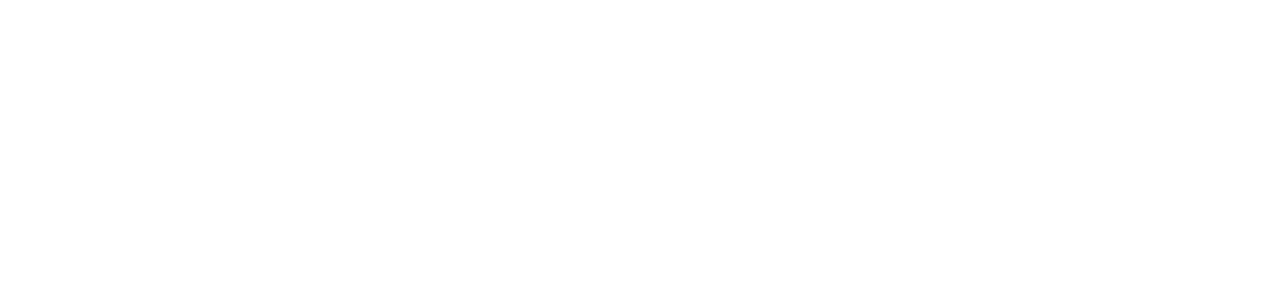
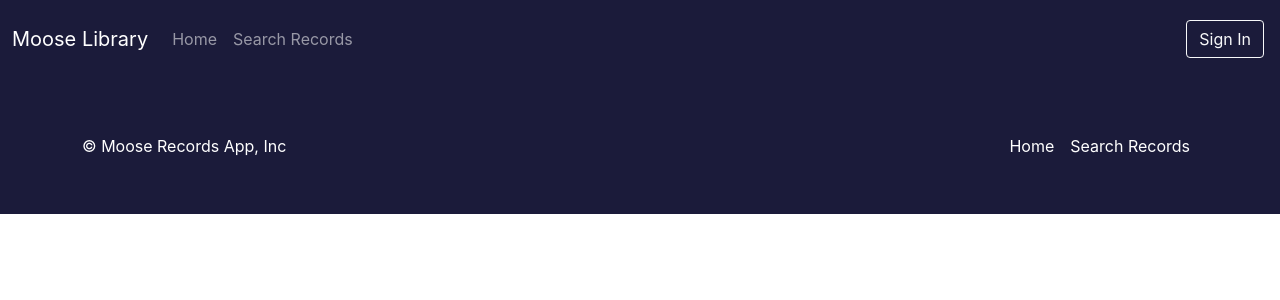
Before and after one commit to milosDamjanovic17/react-records, a React (Create React App) app in the folder 02-frontend/react-records/: page / in a window 1280 px wide. Shown: the top 300 px of the page. Built offline with nearby package versions, Linux system fonts and the light colour scheme; the HTML template or start-up script is replaced by a standard one.

Commit message:
added starting navbar and footer

```diff
--- a/02-frontend/react-records/src/App.tsx
+++ b/02-frontend/react-records/src/App.tsx
@@ -1,11 +1,13 @@
 import React from 'react';
 import './App.css';
 import Navbar from './layouts/NavbarAndFooter/Navbar';
+import Footer from './layouts/NavbarAndFooter/Footer';
 
 function App() {
   return (
     <>
       <Navbar />
+      <Footer />
     </>
   );
 }
--- /dev/null
+++ b/02-frontend/react-records/src/layouts/NavbarAndFooter/Footer.tsx
@@ -0,0 +1,26 @@
+import React from "react";
+
+const Footer = () => {
+
+   return(
+      <div className="main-color">
+      <footer className="container d-flex flex-wrap justify-content-between align-items-center py-5 main-color">
+         <p className="col-mb-4 mb-0 text-white">© Moose Records App, Inc</p>
+         <ul className="nav navbar-dark col-md-4 justify-content-end">
+            <li className="nav-item">
+               <a href="#" className="nav-link px-2 text-white">
+                  Home
+               </a>
+            </li>
+            <li className="nav-item">
+               <a href="#" className="nav-link px-2 text-white">
+                  Search Records
+               </a>
+            </li>
+         </ul>
+      </footer>
+   </div>
+   )
+}
+
+export default Footer;
--- a/02-frontend/react-records/src/layouts/NavbarAndFooter/Navbar.tsx
+++ b/02-frontend/react-records/src/layouts/NavbarAndFooter/Navbar.tsx
@@ -1,11 +1,45 @@
 import React from "react";
 
 const Navbar = () => {
-   return(
-      <nav>
-
-      </nav>
-   )
-}
+  return (
+    <nav className="navbar navbar-expand-lg navbar-dark main-color py-3">
+      <div className="container-fluid">
+        <span className="navbar-brand">Moose Library</span>
+        <button
+          className="navbar-toggler"
+          type="button"
+          data-bs-toggle="collapse"
+          data-bs-target="#navbarNavDropdown"
+          aria-controls="navbarNavDropdown"
+          aria-expanded="false"
+          aria-label="Toggle Navigation"
+        >
+          <span className="navbar-toggler-icon"></span> {/* Hamburger mobile view, menu toggle button */}
+        </button>
+        <div className="collapse navbar-collapse" id="navbarNavDropdown">
+          <ul className="navbar-nav">
+            <li className="nav-item">
+              <a className="nav-link" href="#">
+                Home
+              </a>
+            </li>
+            <li className="nav-item">
+              <a className="nav-link" href="#">
+                Search Records
+              </a>
+            </li>
+          </ul>
+          <ul className="navbar-nav ms-auto">
+            <li className="nav-item m-1">
+              <a type="button" className="btn btn-outline-light" href="#">
+                Sign In
+              </a>
+            </li>
+          </ul>
+        </div>
+      </div>
+    </nav>
+  );
+};
 
 export default Navbar;
```
